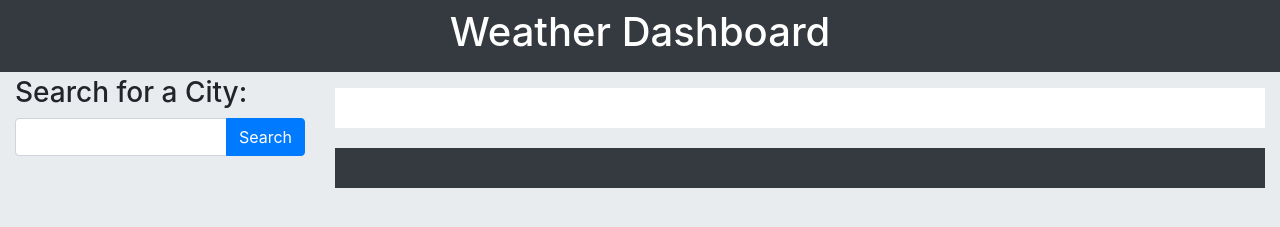
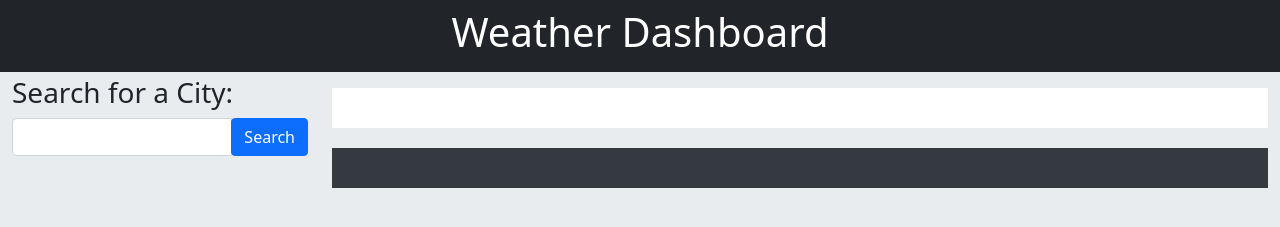
Before and after one commit to MrKatrish/weather_dashboard, a plain HTML site: page index.html in a window 1280 px wide. Drawn offline with nearby package versions, Linux system fonts and the light colour scheme.

Commit message:
Added BootStrap 5 to the project

```diff
--- a/index.html
+++ b/index.html
@@ -4,7 +4,7 @@
   <meta charset="UTF-8" />
   <meta name="viewport" content="width=device-width, initial-scale=1.0" />
   <meta http-equiv="X-UA-Compatible" content="ie=edge" />
-  <link rel="stylesheet" href="https://stackpath.bootstrapcdn.com/bootstrap/4.3.1/css/bootstrap.min.css" />
+  <link rel="stylesheet" href="https://cdn.jsdelivr.net/npm/bootstrap@5.0.2/dist/css/bootstrap.min.css" rel="stylesheet" integrity="sha384-EVSTQN3/azprG1Anm3QDgpJLIm9Nao0Yz1ztcQTwFspd3yD65VohhpuuCOmLASjC" crossorigin="anonymous">
   <link rel="stylesheet" href="./assets/style.css" />
   <title>Weather Dashboard</title>
 </head>
```
